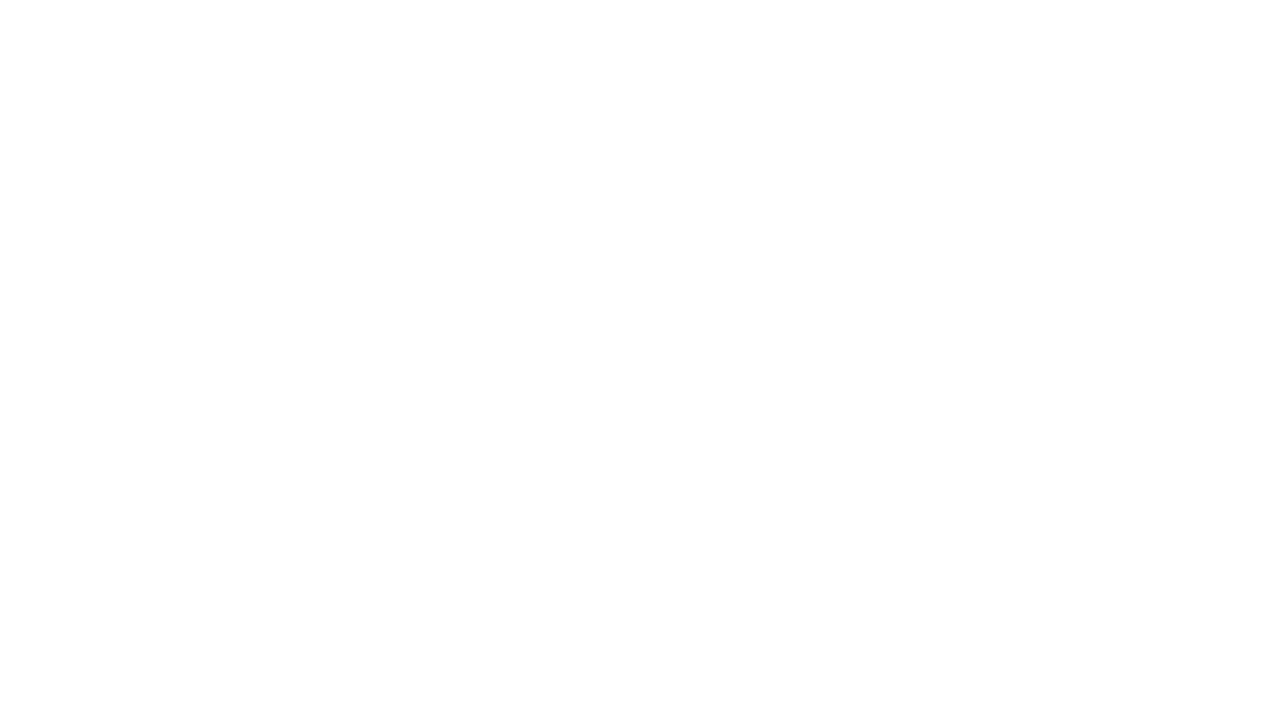
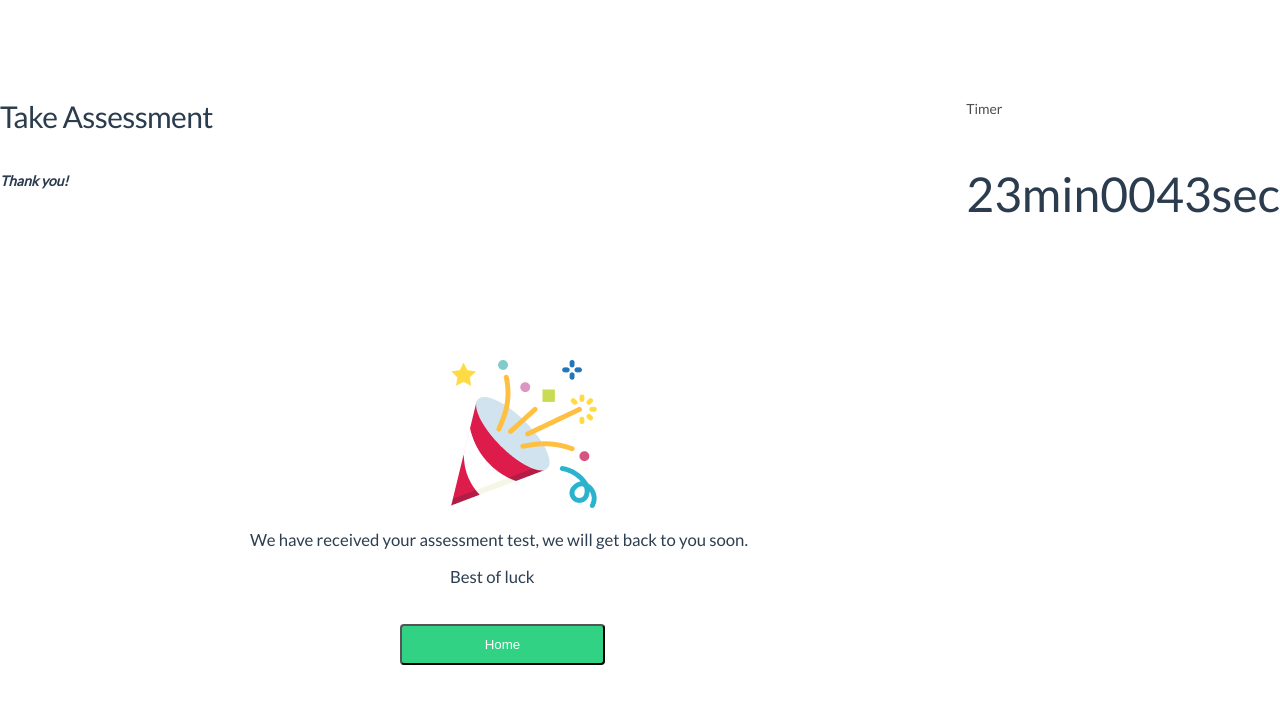
Before and after one commit to addempsea/Recruitment-Dashboard, a Vue app: page /Success in a window 1280 px wide. Shown: the top 704 px of the page. Built offline with nearby package versions, Linux system fonts and the light colour scheme.

Commit message:
fourth-commit

```diff
--- a/src/components/Assessment.vue
+++ b/src/components/Assessment.vue
@@ -42,6 +42,7 @@
     color: #4F4F4F;
     margin-top: 0px;
     line-height: 17px;
+    margin-top: 40px;
 }
 .right p {
 
--- a/src/components/QuestionPage.vue
+++ b/src/components/QuestionPage.vue
@@ -149,6 +149,7 @@ color: #2B3C4E;
     color: #4F4F4F;
     margin-top: 0px;
     line-height: 17px;
+    margin-top: 40px;
 }
 .p-tag {
     font-family: Lato;
--- /dev/null
+++ b/src/components/Success.vue
@@ -0,0 +1,106 @@
+<template>
+    <div>
+        <div class="container">
+            <div class="container-side">
+                <div class="p-tag"><p>Take Assessment</p></div>
+                <p class="dot-text">Thank you!</p>
+            </div>
+            <div class="right">
+                <h2>Timer</h2>
+                <p>23min0043sec</p>
+            </div>
+        </div>
+        <div>
+            <div class="image">
+            <img src="../assets/confetti.png" alt="">
+            </div>
+            <div class="message">
+            <p>We have received your assessment test, we will get back to you soon.</p>
+            <p class="best-luck">Best of luck</p>
+            </div>
+        </div>
+
+            <button class="button">Home</button>
+
+
+
+    </div>
+</template>
+
+
+<style scoped>
+.best-luck {
+    margin-left:200px;
+    /* margin-bottom: 100px;  */
+}
+.button {
+    background: #31D283;
+    border-radius: 4px;
+    color:white;
+    width:205px;
+    height:41px;
+    margin-left: 400px;
+    margin-top: 20px;
+}
+.image {
+    margin-left: 450px;
+    margin-top: 90px;
+}
+.message {
+    margin-left: 250px;
+    font-family: Lato;
+    font-style: normal;
+    font-weight: normal;
+    font-size: 16.7273px;
+}
+.container {
+    display: flex;
+    justify-content: space-between;
+
+}
+.dot-text{
+    width: 510px;
+    font-family: Lato;
+    font-style: italic;
+    font-weight: bold;
+    font-size: 14px;
+    color: #2B3C4E;
+    margin-left: 0px;
+}
+.container > p {
+    font-family: Lato;
+    font-style: italic;
+    font-weight: 500;
+    font-size: 16px;
+    color: #2B3C4E;
+}
+.right h2 {
+    font-family: Lato;
+    font-style: normal;
+    font-weight: normal;
+    font-size: 14px;
+    color: #4F4F4F;
+    margin-top: 0px;
+    line-height: 17px;
+    margin-top: 40px;
+}
+.p-tag {
+    font-family: Lato;
+    font-style: normal;
+    /* font-weight: 100; */
+    font-size: 30px;
+    line-height: 52px;
+    letter-spacing: -0.02em;
+    color: #2B3C4E;
+    margin-right: 300px;
+}
+.right p {
+
+    font-family: Lato;
+    font-style: normal;
+    font-weight: lighter;
+    font-size: 48px;
+    color: #2B3C4E;
+    /* margin-bottom: 300px; */
+}
+</style>
--- a/src/router/index.js
+++ b/src/router/index.js
@@ -47,9 +47,19 @@ const routes = [
     component: () => import(/* webpackChunkName: "question" */ '../views/question.vue')
   },
   {
+    path: '/successfulPage',
+    name:'successfulPage ',
+    component: () => import(/* webpackChunkName: "successfulPage" */ '../views/successfulPage.vue')
+  },
+  {
     path: '/QuestionPage',
     name:'QuestionPage ',
     component: () => import(/* webpackChunkName: "QuestionPage" */ '../components/QuestionPage.vue')
+  },
+  {
+    path: '/Success',
+    name:'Success ',
+    component: () => import(/* webpackChunkName: "Success" */ '../components/Success.vue')
   },
   {
     path: '/about',
--- /dev/null
+++ b/src/views/successfulPage.vue
@@ -0,0 +1,29 @@
+<template>
+    <div>
+        <div>
+            <applicantSidebar/>
+        </div>
+
+        <div class="assessment-body">
+            <Success/>
+        </div>
+    </div>
+</template>
+
+<script>
+import applicantSidebar from '@/components/applicantSidebar.vue'
+import Success from '@/components/Success.vue'
+export default {
+    name: 'home',
+    components: {
+       applicantSidebar,
+       Success
+  }
+}
+</script>
+<style scoped>
+.assessment-body {
+    margin-left: 300px;
+    padding: 80px 70px 50px 50px;
+}
+</style>
```
